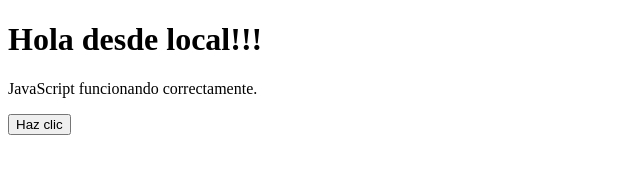
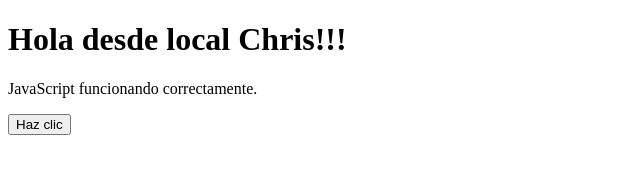
Before and after one commit to Tomate1519/servidor-b-sico, a website: page index.html in a window 1280 px wide. Shown: the whole page, without its empty margins (0-640 px from the left). Drawn offline with Linux system fonts and the light colour scheme.

Commit message:
Segundo cambio

```diff
--- a/index.html
+++ b/index.html
@@ -6,7 +6,7 @@
   <title>Servidor básico</title>
 </head>
 <body>
-  <h1>Hola desde local!!! </h1>
+  <h1>Hola desde local Chris!!! </h1>
   <p id="mensaje">Cargando...</p>
   <button id="btn">Haz clic</button>
 
```
